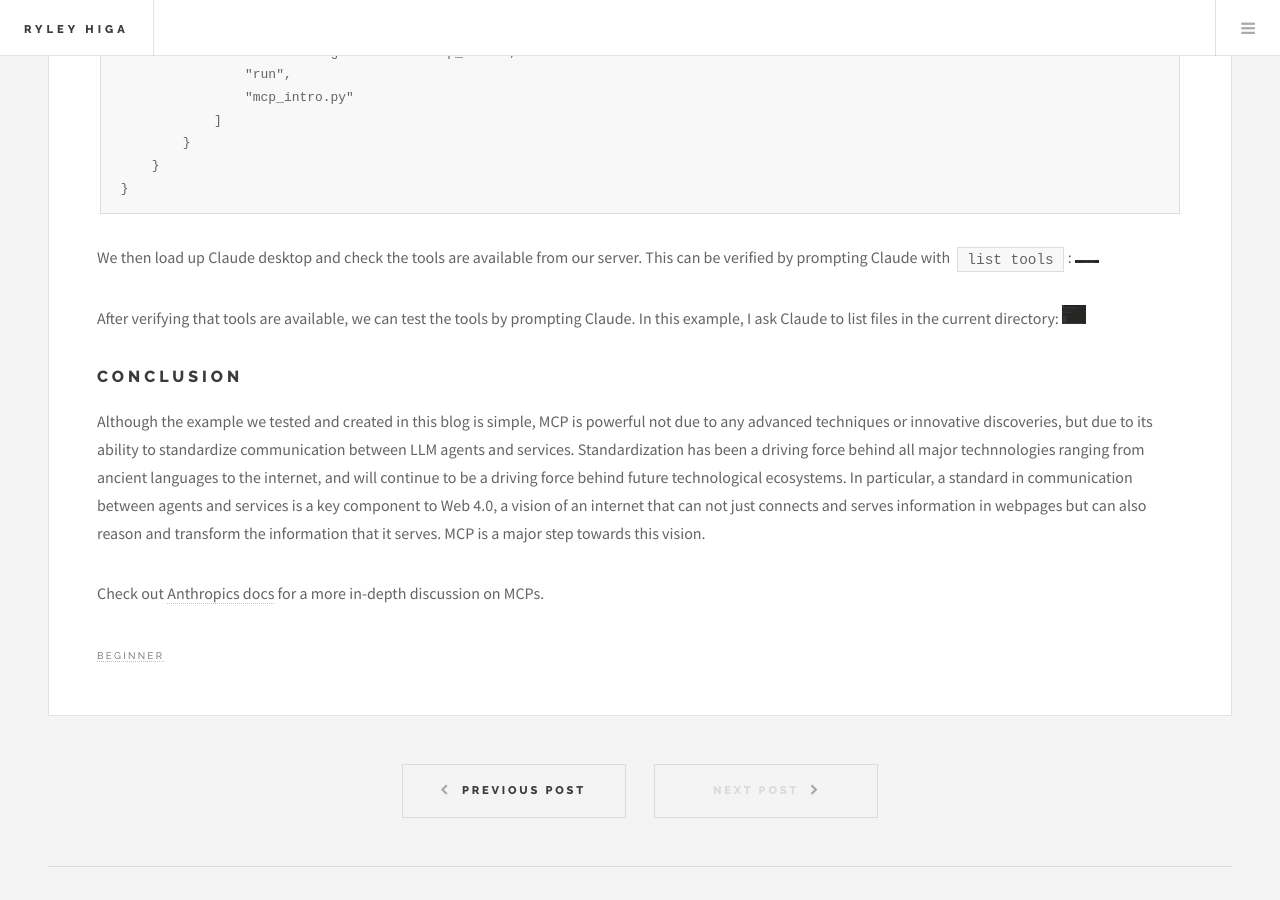
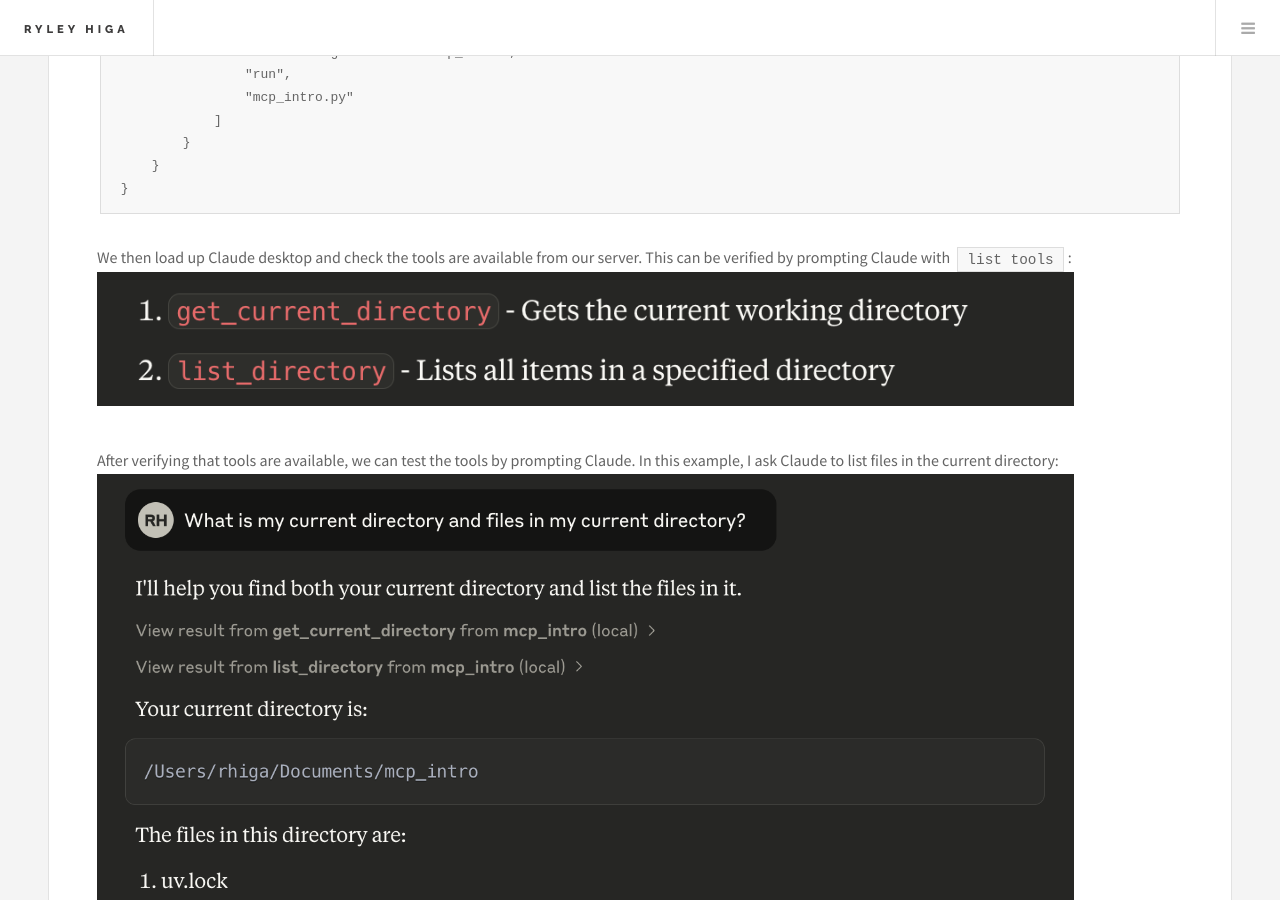
Before and after one commit to rhiga2/rhiga2.github.io, a Jekyll site: the page built from _posts/2025-04-07-mcp-servers.markdown, in a window 1280 px wide and 900 px high, scrolled down 3281 px. Built offline with Jekyll 4.4.1, drawn with Linux system fonts in a browser that asks for light colours; grey boxes are pictures that could not be loaded.

Commit message:
Resizing images

```diff
--- a/_posts/2025-04-07-mcp-servers.markdown
+++ b/_posts/2025-04-07-mcp-servers.markdown
@@ -76,10 +76,10 @@
 {% endhighlight %}
 
 We then load up Claude desktop and check the tools are available from our server. This can be verified by prompting Claude with `list tools`:
-<img src="/images/available_tools.png" alt="Available tools in Claude" width="24em"/>
+<img src="/images/available_tools.png" alt="Available tools in Claude" width="90%"/>
 
 After verifying that tools are available, we can test the tools by prompting Claude. In this example, I ask Claude to list files in the current directory:
-<img src="/images/tool_usage.png" alt="Tool usage in Claude" width="24em"/>
+<img src="/images/tool_usage.png" alt="Tool usage in Claude" width="90%"/>
 
 # Conclusion
 Although the example we tested and created in this blog is simple, MCP is powerful not due to any advanced techniques or innovative discoveries, but due to its ability to standardize communication between LLM agents and services. Standardization has been a driving force behind all major technnologies ranging from ancient languages to the internet, and will continue to be a driving force behind future technological ecosystems. In particular, a standard in communication between agents and services is a key component to Web 4.0, a vision of an internet that can not just connects and serves information in webpages but can also reason and transform the information that it serves. MCP is a major step towards this vision.
```
